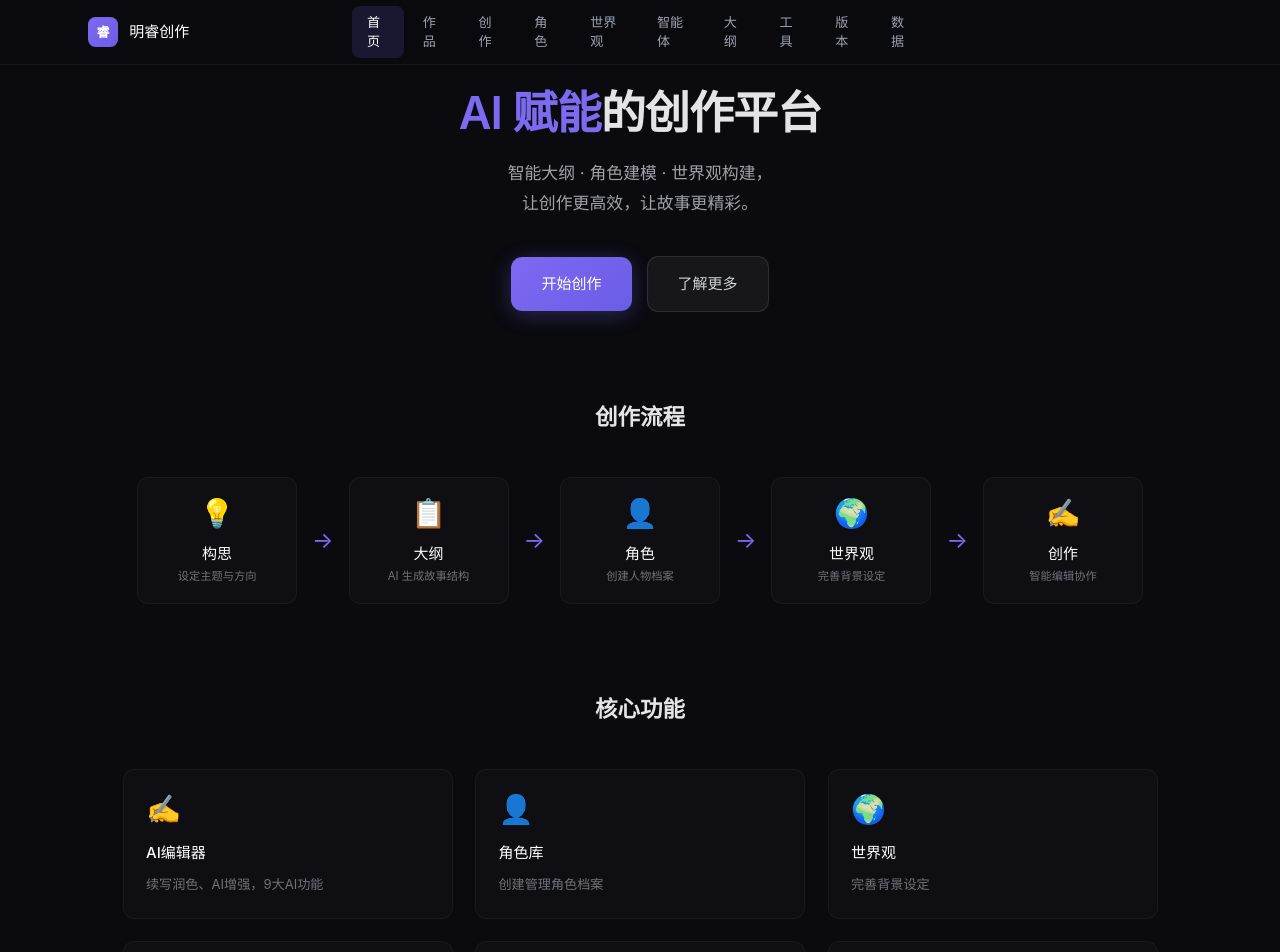
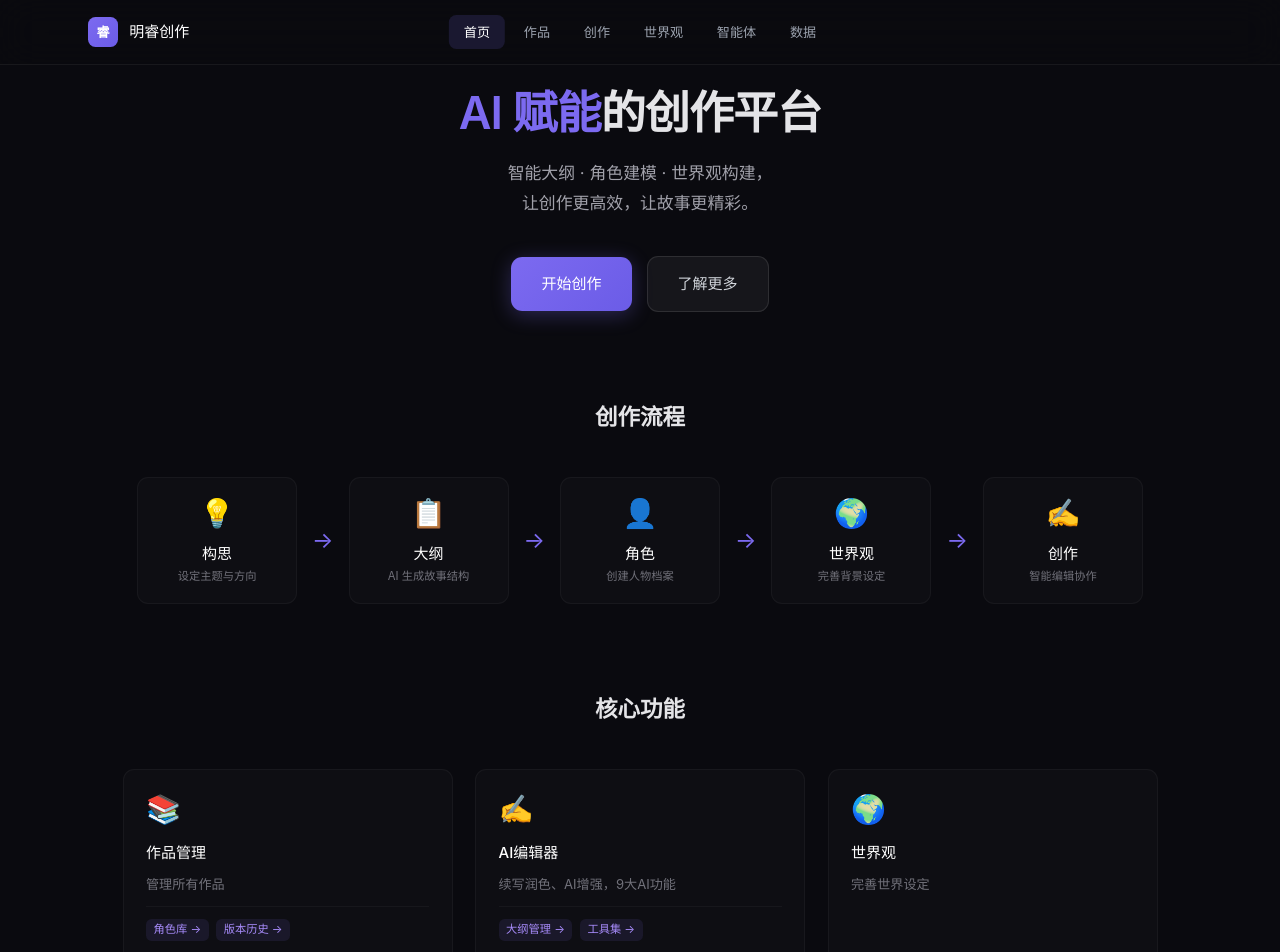
Before and after one commit to qudayan92/xskf, a Next.js app in the folder apps/frontend/: page / in a window 1280 px wide. Shown: the top 952 px of the page. Built offline with nearby package versions, Linux system fonts and the light colour scheme.

Commit message:
feat: restructure navigation with primary/secondary pages

```diff
--- a/apps/frontend/pages/editor/index.tsx
+++ b/apps/frontend/pages/editor/index.tsx
@@ -639,8 +639,19 @@ const Editor: React.FC = () => {
                   </div>
                 ))
               )}
-        </div>
-        </aside>
+            </div>
+
+            {/* Tools Navigation */}
+            <div className="p-4 mt-auto" style={{ borderTop: '1px solid rgba(255,255,255,0.06)' }}>
+              <div className="text-xs font-semibold text-gray-400 uppercase tracking-wider mb-3">功能</div>
+              <div className="grid grid-cols-2 gap-2">
+                <a href="/characters" className="flex items-center gap-2 px-3 py-2 rounded-lg text-xs transition-all hover:text-white" style={{ background: 'rgba(59,130,246,0.08)', color: '#3b82f6' }}>👤 角色</a>
+                <a href="/outline" className="flex items-center gap-2 px-3 py-2 rounded-lg text-xs transition-all hover:text-white" style={{ background: 'rgba(124,106,240,0.08)', color: '#a78bfa' }}>📋 大纲</a>
+                <a href="/tools" className="flex items-center gap-2 px-3 py-2 rounded-lg text-xs transition-all hover:text-white" style={{ background: 'rgba(245,158,11,0.08)', color: '#f59e0b' }}>🛠️ 工具</a>
+                <a href="/version-history" className="flex items-center gap-2 px-3 py-2 rounded-lg text-xs transition-all hover:text-white" style={{ background: 'rgba(34,197,94,0.08)', color: '#22c55e' }}>📜 版本</a>
+              </div>
+            </div>
+            </aside>
 
         {/* Editor Area */}
         <main className="flex flex-col min-h-0">
--- a/apps/frontend/pages/index.tsx
+++ b/apps/frontend/pages/index.tsx
@@ -70,12 +70,8 @@ const Home: React.FC = () => {
               { name: '首页', href: '/', active: true },
               { name: '作品', href: '/works' },
               { name: '创作', href: '/editor' },
-              { name: '角色', href: '/characters' },
               { name: '世界观', href: '/world' },
               { name: '智能体', href: '/agents' },
-              { name: '大纲', href: '/outline' },
-              { name: '工具', href: '/tools' },
-              { name: '版本', href: '/version-history' },
               { name: '数据', href: '/analytics' },
             ].map((tab) => (
               <Link key={tab.name} href={tab.href} legacyBehavior>
@@ -147,23 +143,39 @@ const Home: React.FC = () => {
           <h2 className="text-2xl font-semibold text-center mb-12">核心功能</h2>
           <div className="grid grid-cols-3 gap-6">
             {[
-              { icon: '✍️', title: 'AI编辑器', desc: '续写润色、AI增强，9大AI功能', href: '/editor' },
-              { icon: '👤', title: '角色库', desc: '创建管理角色档案', href: '/characters' },
-              { icon: '🌍', title: '世界观', desc: '完善背景设定', href: '/world' },
-              { icon: '📋', title: '大纲管理', desc: '章节树+剧情线+伏笔', href: '/outline' },
-              { icon: '🛠️', title: '工具集', desc: '导出TXT、敏感词检测', href: '/tools' },
-              { icon: '📜', title: '版本历史', desc: '云端保存+恢复', href: '/version-history' },
+              { icon: '📚', title: '作品管理', desc: '管理所有作品', href: '/works', children: [
+                { name: '角色库', href: '/characters' },
+                { name: '版本历史', href: '/version-history' },
+              ]},
+              { icon: '✍️', title: 'AI编辑器', desc: '续写润色、AI增强，9大AI功能', href: '/editor', children: [
+                { name: '大纲管理', href: '/outline' },
+                { name: '工具集', href: '/tools' },
+              ]},
+              { icon: '🌍', title: '世界观', desc: '完善世界设定', href: '/world' },
+              { icon: '🎭', title: '智能体', desc: 'AI创作助手', href: '/agents' },
               { icon: '📊', title: '数据统计', desc: '收益分析+趋势', href: '/analytics' },
-              { icon: '🎭', title: '智能体', desc: 'AI创作助手', href: '/agents' },
-              { icon: '📚', title: '作品管理', desc: '管理所有作品', href: '/works' },
+              { icon: '💡', title: '开始创作', desc: 'AI驱动的创作流程', href: '/create' },
             ].map((feature, i) => (
-              <Link key={i} href={feature.href} legacyBehavior>
-                <a className="block p-6 rounded-xl cursor-pointer transition-all hover:scale-[1.02]" style={{ background: 'rgba(255,255,255,0.02)', border: '1px solid rgba(255,255,255,0.04)' }}>
-                  <div className="text-3xl mb-4">{feature.icon}</div>
-                  <h3 className="font-medium text-white mb-2">{feature.title}</h3>
-                  <p className="text-sm" style={{ color: '#71717a', lineHeight: 1.7 }}>{feature.desc}</p>
-                </a>
-              </Link>
+              <div key={i} className="p-6 rounded-xl" style={{ background: 'rgba(255,255,255,0.02)', border: '1px solid rgba(255,255,255,0.04)' }}>
+                <Link href={feature.href} legacyBehavior>
+                  <a className="block cursor-pointer transition-all hover:scale-[1.02]">
+                    <div className="text-3xl mb-4">{feature.icon}</div>
+                    <h3 className="font-medium text-white mb-2">{feature.title}</h3>
+                    <p className="text-sm mb-3" style={{ color: '#71717a', lineHeight: 1.7 }}>{feature.desc}</p>
+                  </a>
+                </Link>
+                {feature.children && (
+                  <div className="flex flex-wrap gap-2 mt-2 pt-3" style={{ borderTop: '1px solid rgba(255,255,255,0.04)' }}>
+                    {feature.children.map((child, j) => (
+                      <Link key={j} href={child.href} legacyBehavior>
+                        <a className="text-xs px-2 py-1 rounded-md transition-colors hover:text-white" style={{ color: '#a78bfa', background: 'rgba(124,106,240,0.1)' }}>
+                          {child.name} →
+                        </a>
+                      </Link>
+                    ))}
+                  </div>
+                )}
+              </div>
             ))}
           </div>
         </section>
```
